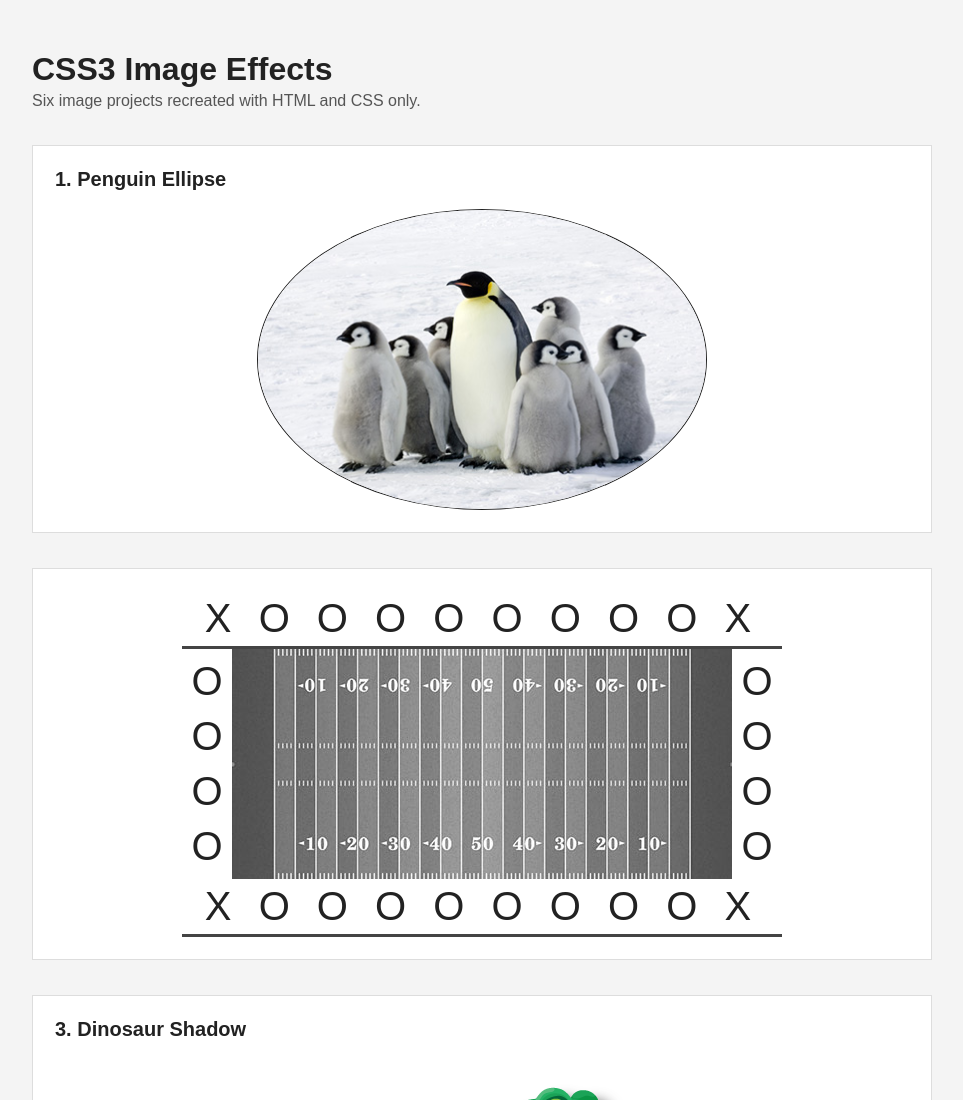
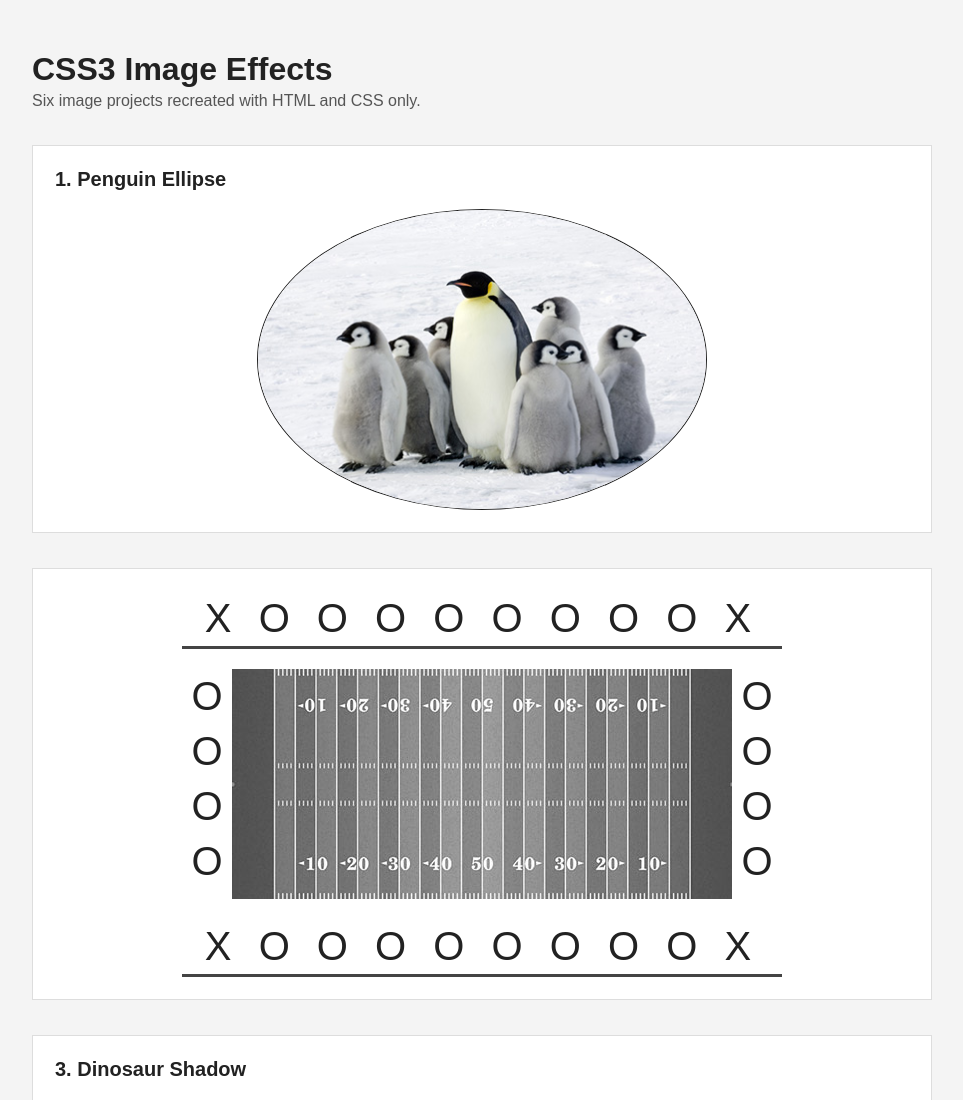
Before and after one commit to stankem2027-cell/stankem2027-cell.github.io, a plain HTML site: page bwd/css_assignment/index.html in a window 1280 px wide. Shown: the top 1100 px of the page, without its empty margins (158-1121 px from the left). Drawn offline with Linux system fonts and the light colour scheme.

Commit message:
Update styles.css

```diff
--- a/bwd/css_assignment/styles.css
+++ b/bwd/css_assignment/styles.css
@@ -38,7 +38,7 @@ h1 { margin-bottom: 4px; }
 
 .middle {
     display: flex;
-    align-items: center;
+    margin:20px auto;
 }
 
 .middle img {
```
